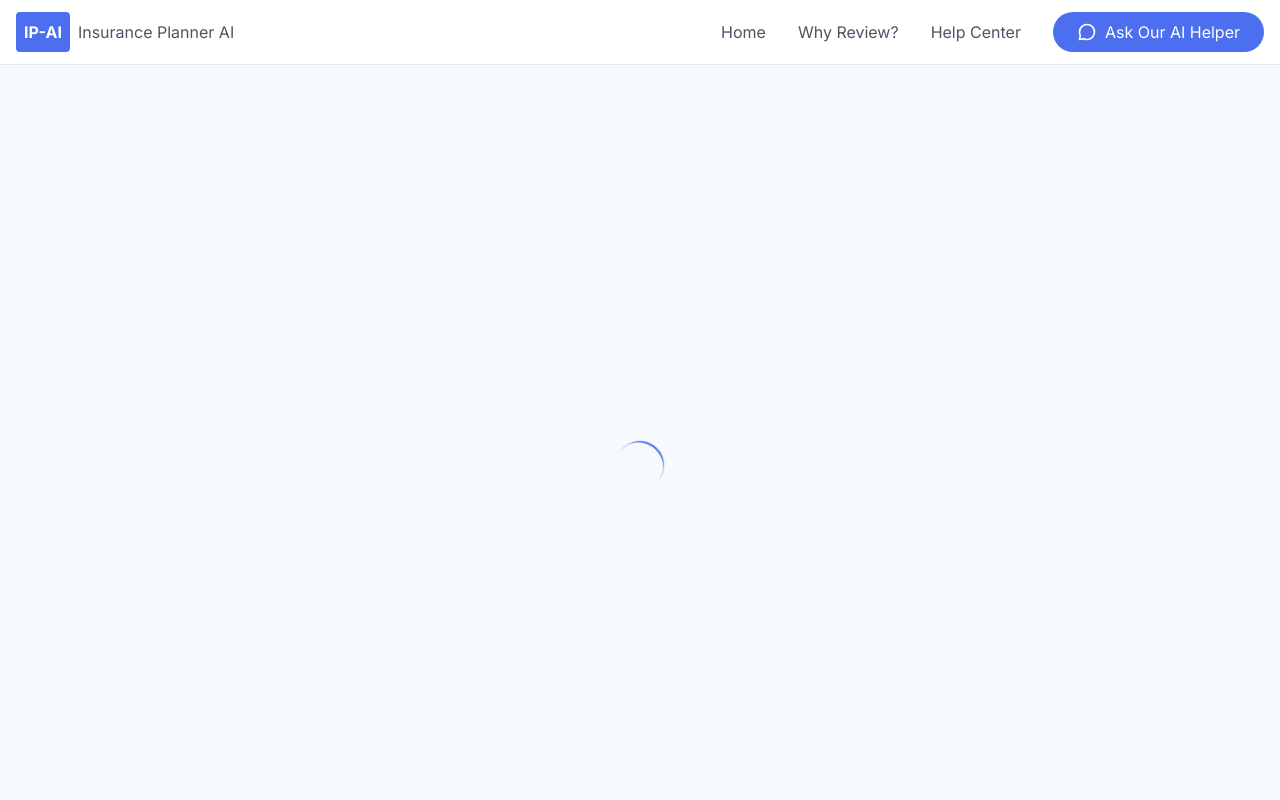
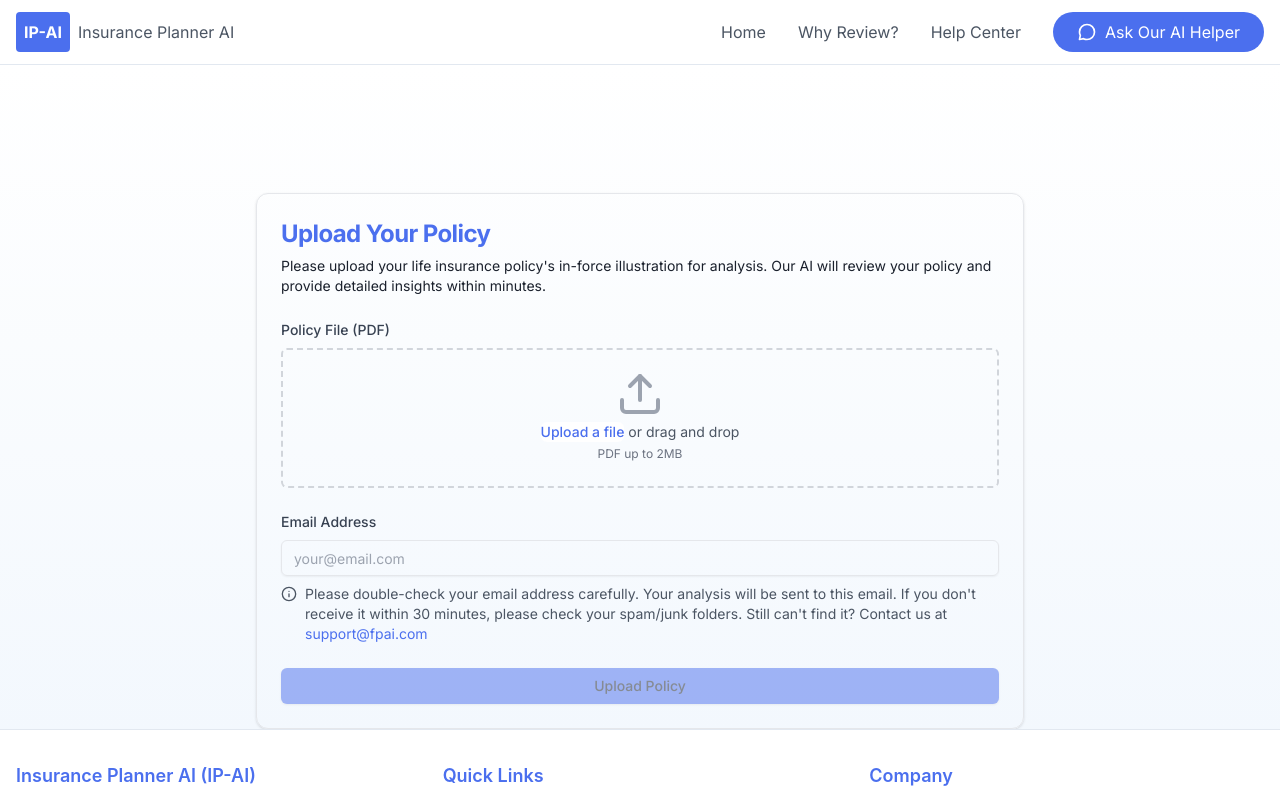
Before and after one commit to itsgabeover/dashboard-copy, a Next.js app: page /upload/1 in a window 1280 px wide. Before the commit this address had no page. Shown: the top 800 px of the page. Built offline with nearby package versions, Linux system fonts and the light colour scheme.

Commit message:
Update page.tsx

```diff
--- a/app/upload/[token]/page.tsx
+++ b/app/upload/[token]/page.tsx
@@ -1,12 +1,12 @@
 "use client"
 
 import { useRouter } from "next/navigation"
-import { useEffect, useState } from "react"
-import { Upload, AlertTriangle, X, Info, ChevronRight, Zap } from "lucide-react"
+import { useEffect, useState, use } from "react"
+import { Upload, AlertTriangle, X, Info } from "lucide-react"
 import { Button } from "@/components/ui/button"
 import { Input } from "@/components/ui/input"
 import { Card, CardContent, CardHeader, CardTitle, CardDescription } from "@/components/ui/card"
-import Link from "next/link"
+import type { FC } from "react"
 
 const isValidEmail = (email: string): boolean => {
   const emailRegex = /^[^\s@]+@[^\s@]+\.[^\s@]+$/
@@ -21,8 +21,9 @@ const isValidEmail = (email: string): boolean => {
   )
 }
 
-export default function UploadPage() {
+const UploadPage: FC<{ params: Promise<{ token: string }> }> = ({ params }) => {
   const router = useRouter()
+  const { token } = use(params)
   const [isLoading, setIsLoading] = useState(true)
   const [file, setFile] = useState<File | null>(null)
   const [email, setEmail] = useState("")
@@ -30,13 +31,18 @@ export default function UploadPage() {
   const [errorMessage, setErrorMessage] = useState("")
 
   useEffect(() => {
-    const token = sessionStorage.getItem("upload_token")
     if (token) {
+      try {
+        sessionStorage.setItem("upload_token", token)
         setIsLoading(false)
+      } catch (error) {
+        console.error("Session storage error:", error)
+        router.push("/")
+      }
     } else {
       router.push("/")
     }
-  }, [router])
+  }, [token, router])
 
   const handleFileChange = (event: React.ChangeEvent<HTMLInputElement>) => {
     const selectedFile = event.target.files?.[0]
@@ -120,23 +126,12 @@ export default function UploadPage() {
   const isSubmitDisabled = uploadStatus === "uploading" || !file || !email || (email.length > 0 && !isValidEmail(email))
 
   return (
-    <div className="flex flex-col min-h-screen">
-      {/* Advisor Banner */}
-      <div className="bg-gradient-to-r from-blue-50 via-blue-100 to-blue-50 text-blue-700 py-2 px-4 text-center border-b border-blue-100/50">
-        <Link
-          href="/advisor-demo"
-          className="text-base font-medium hover:underline inline-flex items-center gap-2 transition-colors hover:text-blue-800"
-        >
-          Financial Advisor? Schedule a Demo <ChevronRight className="w-4 h-4" />
-        </Link>
-      </div>
-
-      <section className="w-full bg-gradient-to-b from-gray-100 to-blue-100/50 flex-grow">
+    <section className="w-full bg-gradient-to-b from-white to-blue-50/50">
       <div className="container mx-auto px-4 pt-16 md:pt-24 lg:pt-32">
         <Card className="max-w-3xl mx-auto">
           <CardHeader>
-              <CardTitle className="text-3xl font-bold text-[#4B6FEE] mb-4">Upload Your Policy</CardTitle>
-              <CardDescription className="text-lg text-gray-600">
+            <CardTitle className="text-2xl font-bold text-[#4B6FEE]">Upload Your Policy</CardTitle>
+            <CardDescription>
               Please upload your life insurance policy&apos;s in-force illustration for analysis. Our AI will review
               your policy and provide detailed insights within minutes.
             </CardDescription>
@@ -210,10 +205,10 @@ export default function UploadPage() {
                   <Info className="h-4 w-4 mt-0.5 flex-shrink-0" />
                   <p>
                     Please double-check your email address carefully. Your analysis will be sent to this email. If you
-                      don&apos;t receive it within 30 minutes, please check your spam or junk folders. Still can&apos;t
-                      find it? Contact us at{" "}
-                      <a href="mailto:support@financialplanner-ai.com" className="text-[#4B6FEE] hover:text-[#3B4FDE]">
-                        support@financialplanner-ai.com
+                    don&apos;t receive it within 30 minutes, please check your spam/junk folders. Still can&apos;t find
+                    it? Contact us at{" "}
+                    <a href="mailto:support@fpai.com" className="text-[#4B6FEE] hover:text-[#3B4FDE]">
+                      support@fpai.com
                     </a>
                   </p>
                 </div>
@@ -222,19 +217,8 @@ export default function UploadPage() {
                 )}
               </div>
 
-                <Button
-                  type="submit"
-                  className="w-full bg-[#4B6FEE] hover:bg-[#3B4FDE] text-white px-8 py-4 rounded-full text-lg font-semibold transition-all duration-300 hover:scale-105 shadow-lg hover:shadow-xl"
-                  disabled={isSubmitDisabled}
-                >
-                  {uploadStatus === "uploading" ? (
-                    "Uploading..."
-                  ) : (
-                    <>
-                      Upload Policy
-                      <Zap className="ml-2 h-5 w-5" />
-                    </>
-                  )}
+              <Button type="submit" className="w-full bg-[#4B6FEE] hover:bg-[#3B4FDE]" disabled={isSubmitDisabled}>
+                {uploadStatus === "uploading" ? "Uploading..." : "Upload Policy"}
               </Button>
             </form>
 
@@ -248,6 +232,7 @@ export default function UploadPage() {
         </Card>
       </div>
     </section>
-    </div>
   )
 }
+
+export default UploadPage
```
Lines whose indentation alone changed are shown as unchanged.
